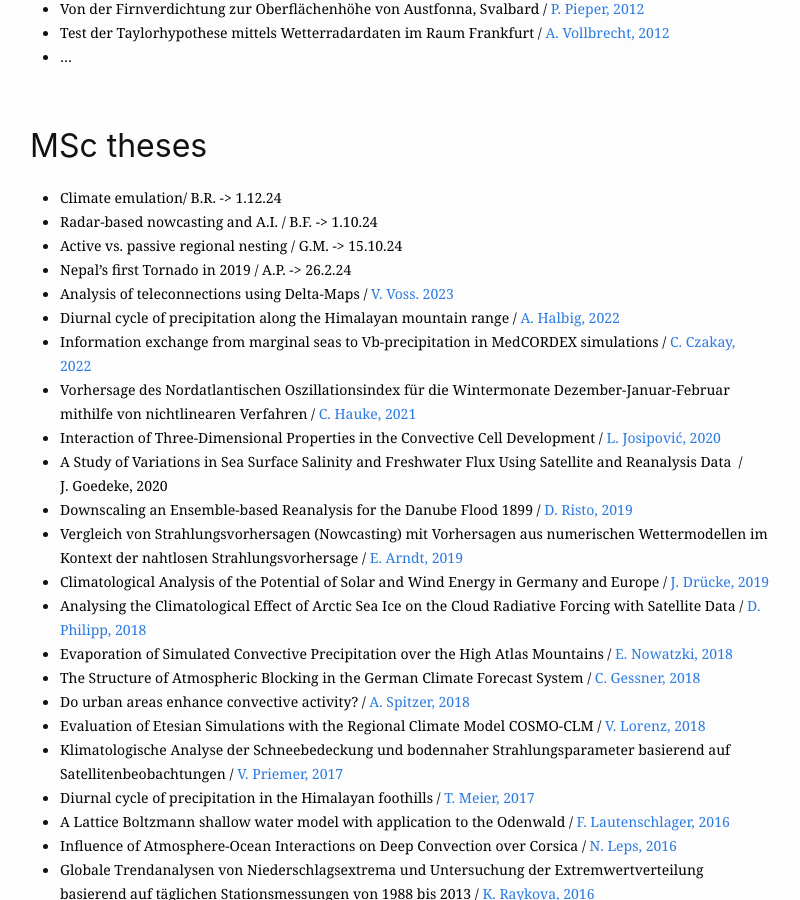
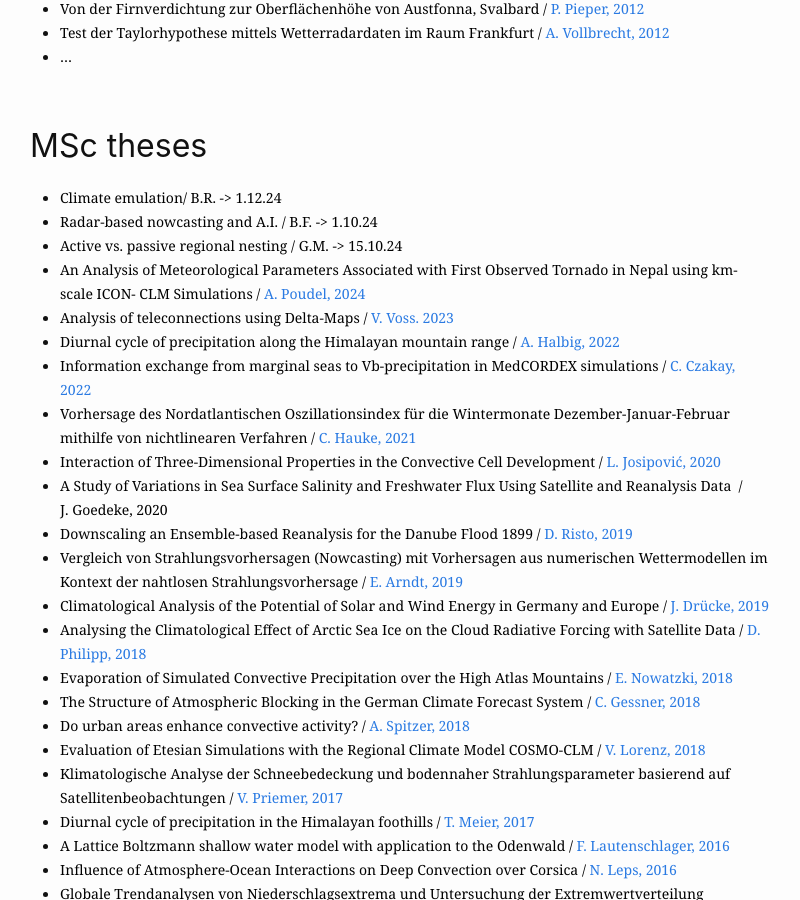
Before and after one commit to cliphy/cliphy.github.io, a Jekyll site: the page built from 4students.markdown, in a window 1280 px wide and 900 px high, scrolled down 1638 px. Shown: the whole window, without its empty margins (240-1040 px from the left). Built offline with Jekyll 4.4.1, drawn with Linux system fonts in a browser that asks for light colours; some of the changed text lies outside the part shown.

Commit message:
Update 4students.markdown

```diff
--- a/4students.markdown
+++ b/4students.markdown
@@ -18,8 +18,10 @@
 *Links to pdfs active only in the intranet of the Goethe Univ.*
 
 ## BSc theses
--   <span
-    style="font-size: 14px; font-family: Georgia; color: rgb(0, 0, 0);">Kältewellen und Blockierende Wetterlagen / T.G. -> 29.02.24</span>
+-   <span style="font-size: 14px; font-family: Georgia;">
+    Zusammenhang zwischen Kältewellen und blockierenden Wetterlagen in Deutschland /
+    <a href="https://user.uni-frankfurt.de/~bahrens/bscpdfs/BScTGotsch2024.pdf"
+    target="_blank" > T. Gotsch, 2024</a></span>
 -   <span style="font-size: 14px; font-family: Georgia;">Points on
     sphere - a Thomson problem / <a
     href="https://user.uni-frankfurt.de/~bahrens/bscpdfs/BScDMMohr2023.pdf"
@@ -230,7 +232,11 @@
 -   <span
     style="font-size: 14px; font-family: Georgia; color: rgb(0, 0, 0);">Active vs. passive regional nesting / G.M. -> 15.10.24</span>
 -   <span
-    style="font-size: 14px; font-family: Georgia; color: rgb(0, 0, 0);">Nepal's first Tornado in 2019 / A.P. -> 26.2.24</span>
+    style="font-size: 14px; font-family: Georgia; color: rgb(0, 0, 0);">An Analysis of Meteorological Parameters Associated with
+First Observed Tornado in Nepal using km-scale ICON-
+CLM Simulations / <a
+    href="https://user.uni-frankfurt.de/~bahrens/bscpdfs/MScAPoudel2024.pdf" target="_blank">A. Poudel,
+    2024</a></span>
 -   <span
     style="font-size: 14px; font-family: Georgia; color: rgb(0, 0, 0);">
     Analysis of teleconnections using Delta-Maps / <a
```
